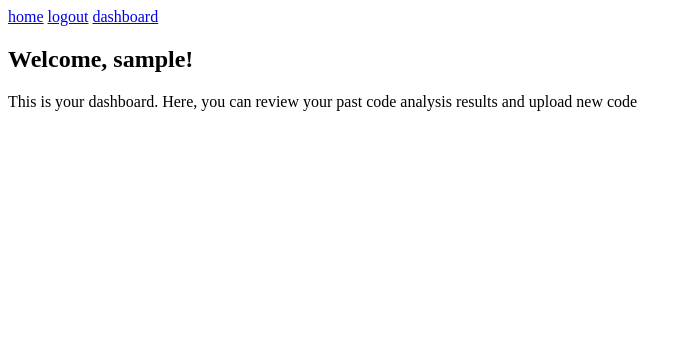
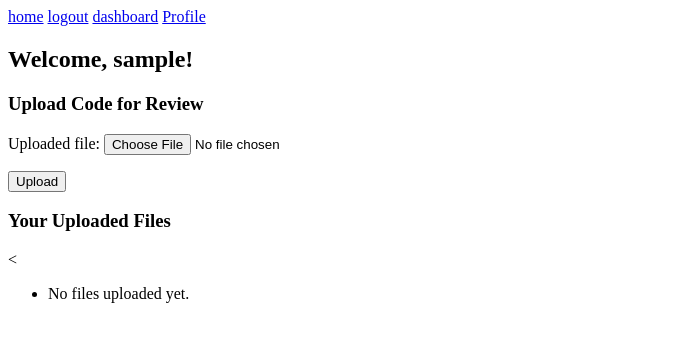
Before and after one commit to Ttarik202/Django-stuff, a Django app: page /users/dashboard/ in a window 1280 px wide. Shown: the top 342 px of the page, without its empty margins (0-692 px from the left). Run offline with Django 5.2, Linux system fonts and the light colour scheme; the visitor is signed in with stand-in values (Sample User, id 1).

Commit message:
did file upload,view delete and profile, still gotta implement showing user name and user profile picture, and this is before css

```diff
--- /dev/null
+++ b/thesisproject/media/uploaded_code/Testing101.txt
@@ -0,0 +1 @@
+this is a test text file
--- a/thesisproject/templates/layout.html
+++ b/thesisproject/templates/layout.html
@@ -19,6 +19,7 @@
     {% if request.user.is_authenticated %}
     <a href="{% url 'users:logout'%}">logout</a>
     <a href="{% url 'users:dashboard'%}">dashboard</a>
+    <a href="{% url 'users:profile' %}">Profile</a>
     {% else %}
     <a href="{% url 'users:register'%}">register</a>
     <a href="{% url 'users:login'%}">login</a>
--- a/thesisproject/thesisproject/urls.py
+++ b/thesisproject/thesisproject/urls.py
@@ -17,8 +17,14 @@ Including another URLconf
 from django.contrib import admin
 from django.urls import path, include
 from . import views
+from django.conf import settings
+from django.conf.urls.static import static
 urlpatterns = [
     path('admin/', admin.site.urls),
     path('', views.home_view, name="home"),
     path('users/', include('users.urls')),
 ]
+
+if settings.DEBUG:
+    urlpatterns += static(settings.MEDIA_URL,
+                          document_root=settings.MEDIA_ROOT)
--- a/thesisproject/users/forms.py
+++ b/thesisproject/users/forms.py
@@ -1,6 +1,6 @@
 from django import forms
 from django.contrib.auth.forms import UserCreationForm, AuthenticationForm
-from .models import CustomUser
+from .models import CustomUser, CodeUpload
 
 
 class CustomUserCreationForm(UserCreationForm):
@@ -12,3 +12,15 @@ class CustomUserCreationForm(UserCreationForm):
 class CustomAuthenticationForm(AuthenticationForm):
     class Meta:
         model = CustomUser
+
+
+class UserProfileForm(forms.ModelForm):
+    class Meta:
+        model = CustomUser
+        fields = ["username", "email", "profile_picture"]
+
+
+class CodeUploadForm(forms.ModelForm):
+    class Meta:
+        model = CodeUpload
+        fields = ["uploaded_file"]
--- a/thesisproject/users/models.py
+++ b/thesisproject/users/models.py
@@ -1,5 +1,6 @@
 from django.db import models
 from django.contrib.auth.models import AbstractUser
+from django.conf import settings
 # Create your models here.
 
 
@@ -9,3 +10,13 @@ class CustomUser(AbstractUser):
 
     def __str__(self):
         return self.username
+
+
+class CodeUpload(models.Model):
+    user = models.ForeignKey(settings.AUTH_USER_MODEL,
+                             on_delete=models.CASCADE)
+    uploaded_file = models.FileField(upload_to="uploaded_code/")
+    uploaded_at = models.DateTimeField(auto_now_add=True)
+
+    def __str__(self):
+        return f"{self.user.username} - {self.uploaded_file.name}"
--- a/thesisproject/users/templates/users/dashboard.html
+++ b/thesisproject/users/templates/users/dashboard.html
@@ -6,5 +6,25 @@ Dashboard
 
 {% block content %}
 <h2>Welcome, {{ user.username}}!</h2>
-<p>This is your dashboard. Here, you can review your past code analysis results and upload new code</p>
-{% endblock %}
+
+<h3>Upload Code for Review</h3>
+<form method="post" enctype="multipart/form-data">
+  {% csrf_token%}
+  {{form.as_p}}
+  <button type="submit">Upload</button>
+</form>
+
+<h3>Your Uploaded Files</h3>
+<<ul>
+  {% for file in files %}
+  <li>
+    <strong>{{ file.uploaded_file.name|slice:"15:" }}</strong>
+    | Uploaded: {{ file.uploaded_at|date:"M d, Y H:i" }}
+    | <a href="{{ file.uploaded_file.url }}" target="_blank">View</a>
+    | <a href="{{ file.uploaded_file.url }}" download>Download</a>
+  </li>
+  {% empty %}
+  <li>No files uploaded yet.</li>
+  {% endfor %}
+  </ul>
+  {% endblock %}
--- a/thesisproject/users/urls.py
+++ b/thesisproject/users/urls.py
@@ -1,11 +1,15 @@
 from django.urls import path
 from . import views
-
+from django.conf import settings
+from django.conf.urls.static import static
 app_name = 'users'
 
 urlpatterns = [
     path('register/', views.register_view, name="register"),
     path('login/', views.login_view, name="login"),
     path('logout/', views.logout_view, name="logout"),
-    path('dashboard/', views.dashboard, name="dashboard",)
+    path('dashboard/', views.dashboard, name="dashboard",),
+    path('profile/', views.profile_view, name='profile'),
+    path("delete-file/<int:file_id>/", views.delete_file, name="delete_file"),
+
 ]
--- a/thesisproject/users/views.py
+++ b/thesisproject/users/views.py
@@ -1,7 +1,9 @@
 from django.shortcuts import render, redirect
 from django.contrib.auth import login, authenticate, logout
-from .forms import CustomUserCreationForm, CustomAuthenticationForm
+from .forms import CustomUserCreationForm, CustomAuthenticationForm, UserProfileForm, CodeUploadForm
 from django.contrib.auth.decorators import login_required
+from .models import CodeUpload
+from django.shortcuts import get_object_or_404
 # Create your views here.
 
 
@@ -36,4 +38,38 @@ def logout_view(request):
 
 @login_required
 def dashboard(request):
-    return render(request, "users/dashboard.html")
+    if request.method == "POST":
+        form = CodeUploadForm(request.POST, request.FILES)
+        if form.is_valid():
+            upload = form.save(commit=False)
+            upload.user = request.user
+            upload.save()
+            return redirect("users:dashboard")
+    else:
+        form = CodeUploadForm()
+
+    uploaded_files = CodeUpload.objects.filter(
+        user=request.user).order_by("-uploaded_at")
+    return render(request, "users/dashboard.html", {"form": form, "files": uploaded_files})
+
+
+@login_required
+def profile_view(request):
+    if request.method == "POST":
+        form = UserProfileForm(
+            request.POST, request.FILES, instance=request.user)
+        if form.is_valid():
+            form.save
+            return redirect("users:profile")
+    else:
+        form = UserProfileForm(instance=request.user)
+
+    return render(request, "users/profile.html", {"form": form})
+
+
+@login_required
+def delete_file(request, file_id):
+    file = get_object_or_404(CodeUpload, id=file_id, user=request.user)
+    file.uploaded_file.delete()  # Deletes the uploaded code file from the storage
+    file.delete()  # Delets the database entry
+    return redirect("users:dashboard")
```
Also changed, not shown: thesisproject/users/templates/users/profile.html (added, +15 -0 lines), thesisproject/users/migrations/0002_codeupload.py (added).
